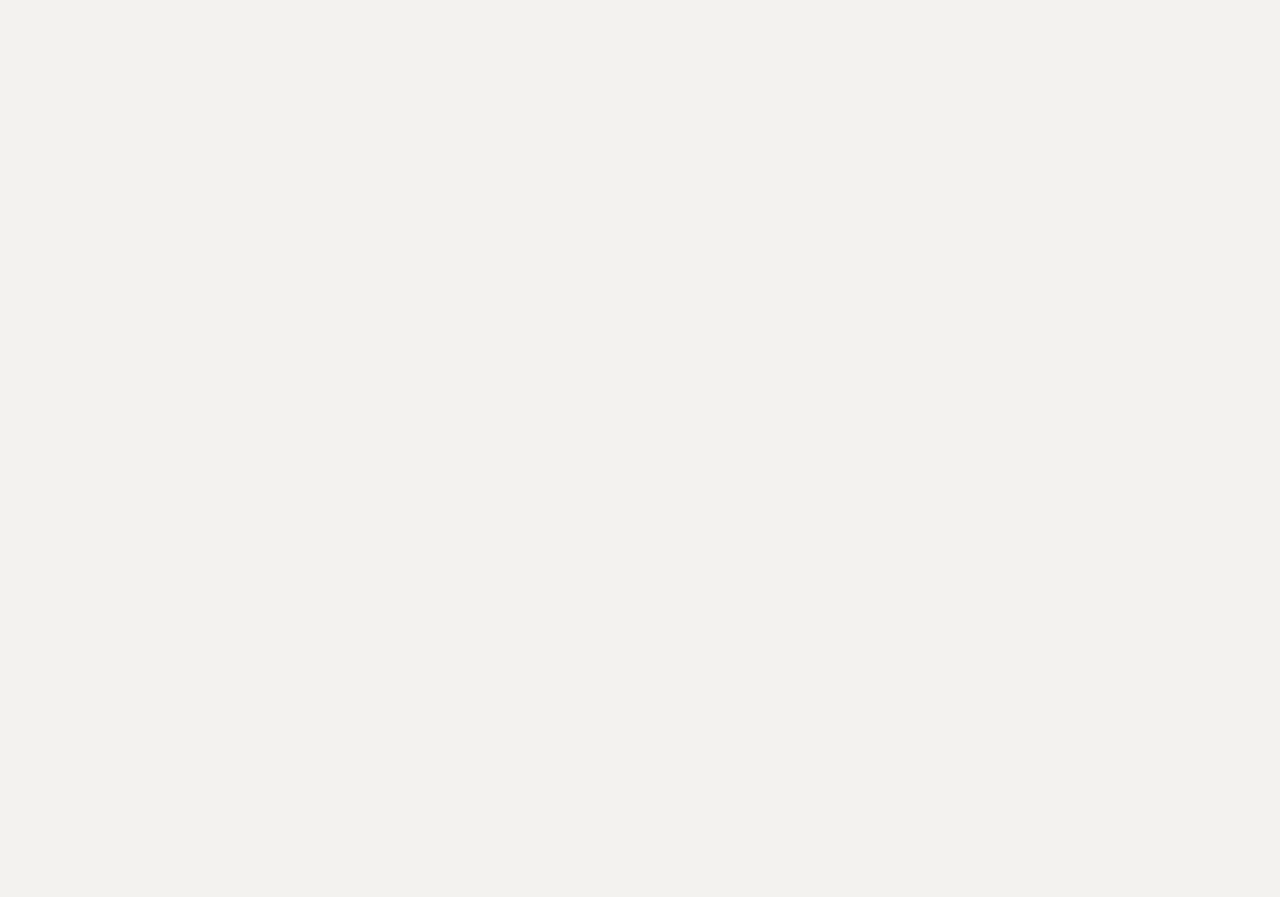
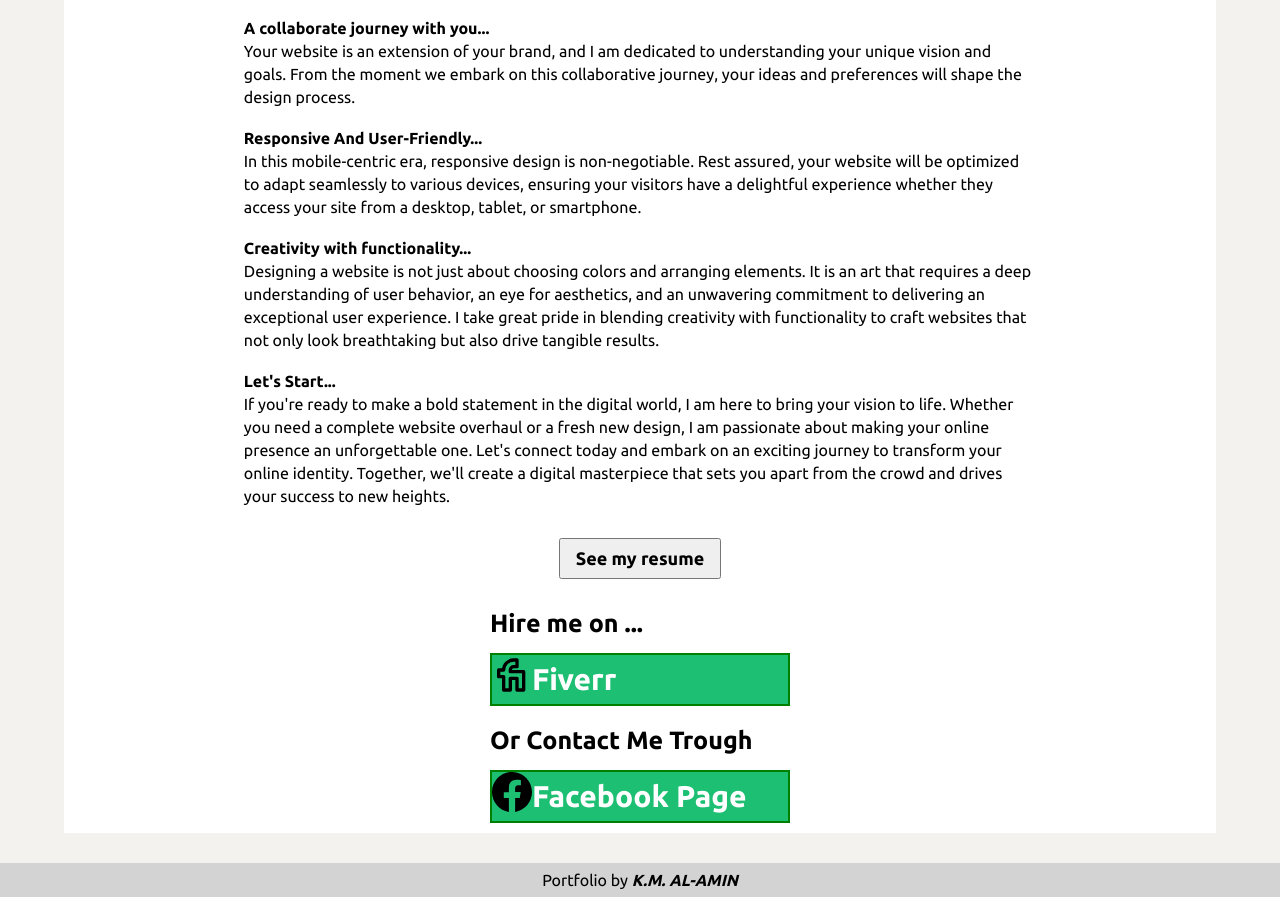
Before and after one commit to kmalaminstd/portfolio-react, a React (Vite) app: page /hire in a window 1280 px wide. Shown: the part 260-1157 px from the top of the page. Before the commit the page ends 800 px from the top, so only its background shows below. Built offline with nearby package versions, Linux system fonts and the light colour scheme; a web font is replaced by a local one.

Commit message:
hire me page design complete

```diff
--- a/src/index.css
+++ b/src/index.css
@@ -600,6 +600,76 @@
 
 /* contact page css end */
 
+/* hire page css start */
+
+.hireDiv{
+    background-color: #fff;
+    width: 90%;
+    padding: 10px;
+    margin: 0 auto;
+}
+
+.hireIntro{
+    width: 70%;
+    margin: 30px auto;
+}
+
+.hireIntro h3{
+    font-size: 30px;
+    margin-bottom: 15px;
+}
+
+.hireIntro p{
+    line-height: 23px;
+}
+
+.resumeLink{
+    width: 100%;
+    text-align: center;
+}
+
+.resumeLink button{
+    font-size: 18px;
+    padding: 8px 15px;
+    outline: none;
+    cursor: pointer;
+    font-weight: bold;
+}
+
+.hireLink{
+    padding-top: 30px;
+    width: 300px;
+    margin: 0 auto;
+}
+
+.hireLink h4{
+    font-size: 25px;
+    margin-bottom: 15px;
+}
+
+.hireLink .box{
+    width: 100%;
+    border: 2px solid green;
+    background-color: #1DBF73;
+}
+
+.hireLink .box a{
+    display: flex;
+    align-items: center;
+}
+
+.hireLink .box a .icon{
+    font-size: 40px;
+}
+
+.hireLink .box .iconName{
+    color: #fff;
+    font-size: 30px;
+    font-weight: bold;
+}
+
+/* hire page css end */
+
 
  /* ===================  =================== > */
 
@@ -702,6 +772,14 @@
     .messageOption h3{
         font-size: 26px;
     }
+
+    .hireLink .box a .icon {
+        font-size: 30px;
+    }
+
+    .hireLink .box .iconName {
+        font-size: 20px;
+    }
 }
 
 @media only screen and (max-width: 320px){
@@ -726,6 +804,10 @@
     .bigTyper h5{
         font-size: 18px;
     }
+
+    .hireLink{
+        width: 100%;
+    }
 }
 
 /* banner responsive end */
--- a/src/pages/Hire.jsx
+++ b/src/pages/Hire.jsx
@@ -1,9 +1,79 @@
 import React from 'react'
+import { Link } from 'react-router-dom'
+import {TbBrandFiverr} from 'react-icons/tb'
+import {BsFacebook} from 'react-icons/bs'
 
 function Hire() {
+  // console.log(resume);
   return (
     <>
-      <div>
+      <div className='hireDiv'>
+
+        <div className="hireIntro">
+          <h3>For You</h3>
+
+          <p><b>Elevate Your Online Presence with Me...</b></p>
+          <p>
+
+            As a passionate and skilled web designer, I am here to make your digital dreams a reality and take your online presence to soaring heights.
+          </p>
+          <br />
+
+          <p><b>A collaborate journey with you...</b></p>
+          <p>Your website is an extension of your brand, and I am dedicated to understanding your unique vision and goals. From the moment we embark on this collaborative journey, your ideas and preferences will shape the design process.</p>
+          <br />
+
+          <p><b>Responsive And User-Friendly...</b></p>
+          <p>In this mobile-centric era, responsive design is non-negotiable. Rest assured, your website will be optimized to adapt seamlessly to various devices, ensuring your visitors have a delightful experience whether they access your site from a desktop, tablet, or smartphone.</p>
+          <br />
+
+          <p><b>Creativity with functionality...</b></p>
+          <p>Designing a website is not just about choosing colors and arranging elements. It is an art that requires a deep understanding of user behavior, an eye for aesthetics, and an unwavering commitment to delivering an exceptional user experience. I take great pride in blending creativity with functionality to craft websites that not only look breathtaking but also drive tangible results.</p>
+          <br />
+
+          <p><b>Let's Start...</b></p>
+          <p>If you're ready to make a bold statement in the digital world, I am here to bring your vision to life. Whether you need a complete website overhaul or a fresh new design, I am passionate about making your online presence an unforgettable one. Let's connect today and embark on an exciting journey to transform your online identity. Together, we'll create a digital masterpiece that sets you apart from the crowd and drives your success to new heights.</p>
+
+
+        </div>
+
+        <div className="resumeLink">
+          <button>
+            <Link to="https://drive.google.com/file/d/1v2HhWMZ_FViTf9jX6KnMFHDLcsmDHz_l/view?usp=drive_link" target="_blank">
+            See my resume
+            </Link>
+          </button>
+        </div>
+
+        <div className="hireLink">
+
+          <h4>Hire me on ...</h4>
+
+          <div className="box">
+            <Link to="https://www.fiverr.com/km_alamin112">
+              <div className="icon">
+                <TbBrandFiverr />
+              </div>
+              <div className="iconName">
+                <p>Fiverr</p>
+              </div>
+            </Link>
+          </div>
+
+          <h4 style={{marginTop: '20px'}}>Or Contact Me Trough</h4>
+
+          <div className="box">
+            <Link to="https://www.fiverr.com/km_alamin112">
+              <div className="icon">
+                <BsFacebook />
+              </div>
+              <div className="iconName">
+                <p>Facebook Page</p>
+              </div>
+            </Link>
+          </div>
+
+        </div>
 
       </div>
     </>
```
